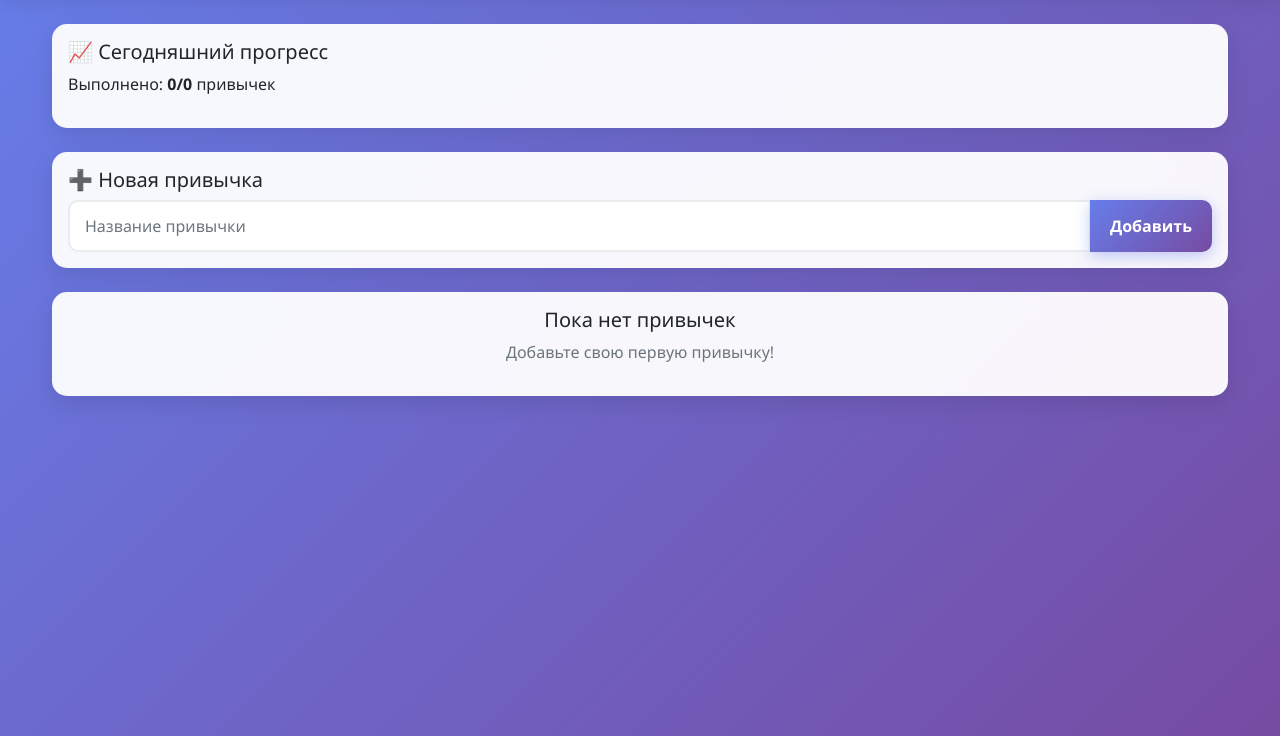
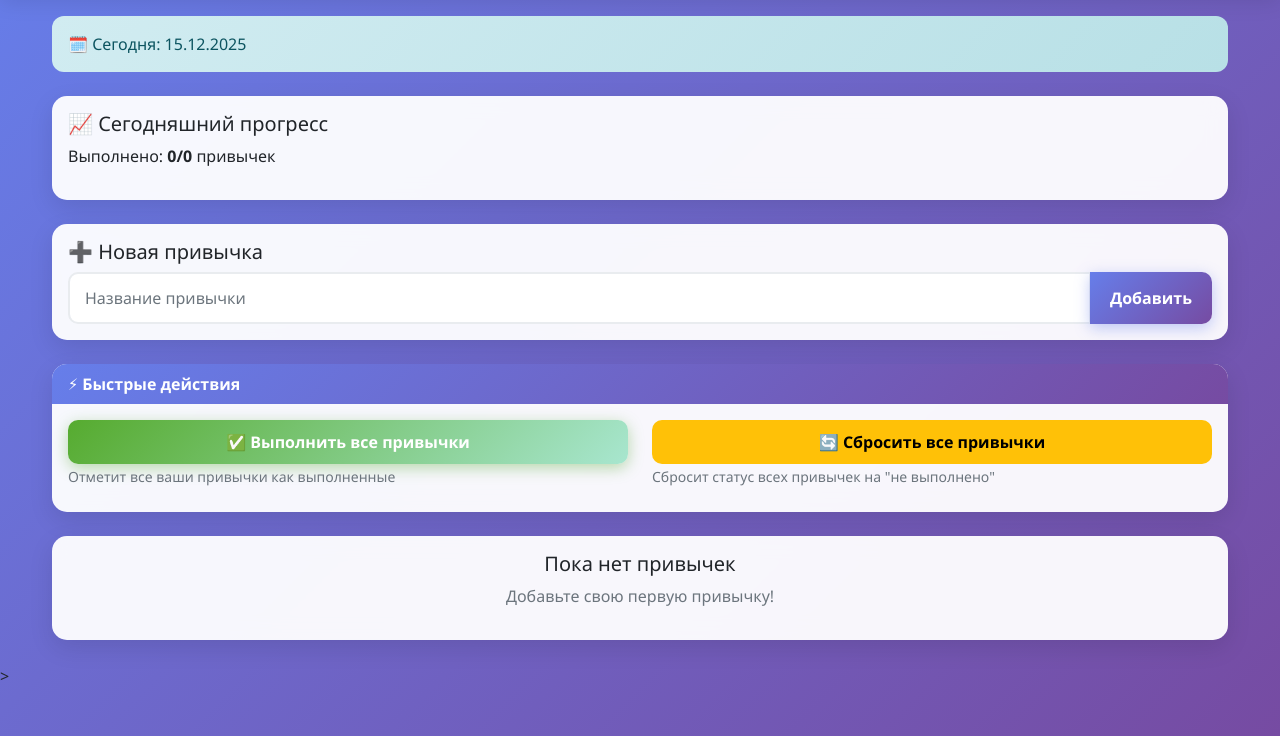
Before and after one commit to Kashel42/Project, a Flask app: page /profile in a window 1280 px wide. Shown: the part 64-800 px from the top of the page. Run offline with Flask 3, Linux system fonts and the light colour scheme; the visitor is signed in with stand-in values (Sample User, id 1); data that the repository does not hold is empty.

Commit message:
Update profile.html

```diff
--- a/templates/profile.html
+++ b/templates/profile.html
@@ -258,7 +258,14 @@
             <a href="/logout" class="btn btn-outline-light">Выйти</a>
         </div>
     </nav>
-
+    <div class="container mt-3">
+        <div class="alert alert-info">
+            🗓️ Сегодня: {{ current_date }}
+            {% if current_streak > 0 %}
+                | 🔥 Серия: {{ current_streak }} дней подряд
+            {% endif %}
+        </div>
+    </div>
     <div class="container mt-4">
         {% with messages = get_flashed_messages(with_categories=true) %}
             {% if messages %}
@@ -291,7 +298,27 @@
                 </form>
             </div>
         </div>
-
+        <div class="card mb-4">
+    <div class="card-header">⚡ Быстрые действия</div>
+    <div class="card-body">
+        <div class="row">
+            <div class="col-md-6 mb-2">
+                <a href="/complete_all" class="btn btn-success w-100"
+                   onclick="return confirm('Отметить ВСЕ привычки выполненными?')">
+                    ✅ Выполнить все привычки
+                </a>
+                <small class="text-muted">Отметит все ваши привычки как выполненные</small>
+            </div>
+            <div class="col-md-6 mb-2">
+                <a href="/reset_all" class="btn btn-warning w-100"
+                   onclick="return confirm('Сбросить статус ВСЕХ привычек?')">
+                    🔄 Сбросить все привычки
+                </a>
+                <small class="text-muted">Сбросит статус всех привычек на "не выполнено"</small>
+            </div>
+        </div>
+    </div>
+</div>
         <!-- Список привычек -->
  <div class="habits-list">
     {% for habit in habits %}
@@ -309,12 +336,12 @@
                     </h5>
                     <small class="text-muted">Добавлена: {{ habit.date }}</small>
                 </div>
-                        <div>
-                            <a href="/toggle/{{ habit.id }}" class="btn btn-{{ 'success' if habit.completed else 'outline-secondary' }} btn-sm">
+                <div class="btn-group">
+                    <a href="/toggle/{{ habit.id }}" class="btn btn-{{ 'success' if habit.completed else 'outline-secondary' }}">
                         {{ 'Выполнено' if habit.completed else 'Не выполнено' }}
                     </a>
-                            <a href="/delete/{{ habit.id }}" class="btn btn-outline-danger btn-sm"
-                               onclick="return confirm('Удалить эту привычку?')">
+                    <a href="/delete/{{ habit.id }}" class="btn btn-outline-danger"
+                       onclick="return confirm('Удалить привычку "{{ habit.name }}"?')">
                         Удалить
                     </a>
                 </div>
@@ -330,8 +357,8 @@
     </div>
     {% endfor %}
 </div>
-    </div>
 
     <script src="https://cdn.jsdelivr.net/npm/bootstrap@5.1.3/dist/js/bootstrap.bundle.min.js"></script>
+    </div>>
 </body>
 </html>
```
Lines whose indentation alone changed are shown as unchanged.
